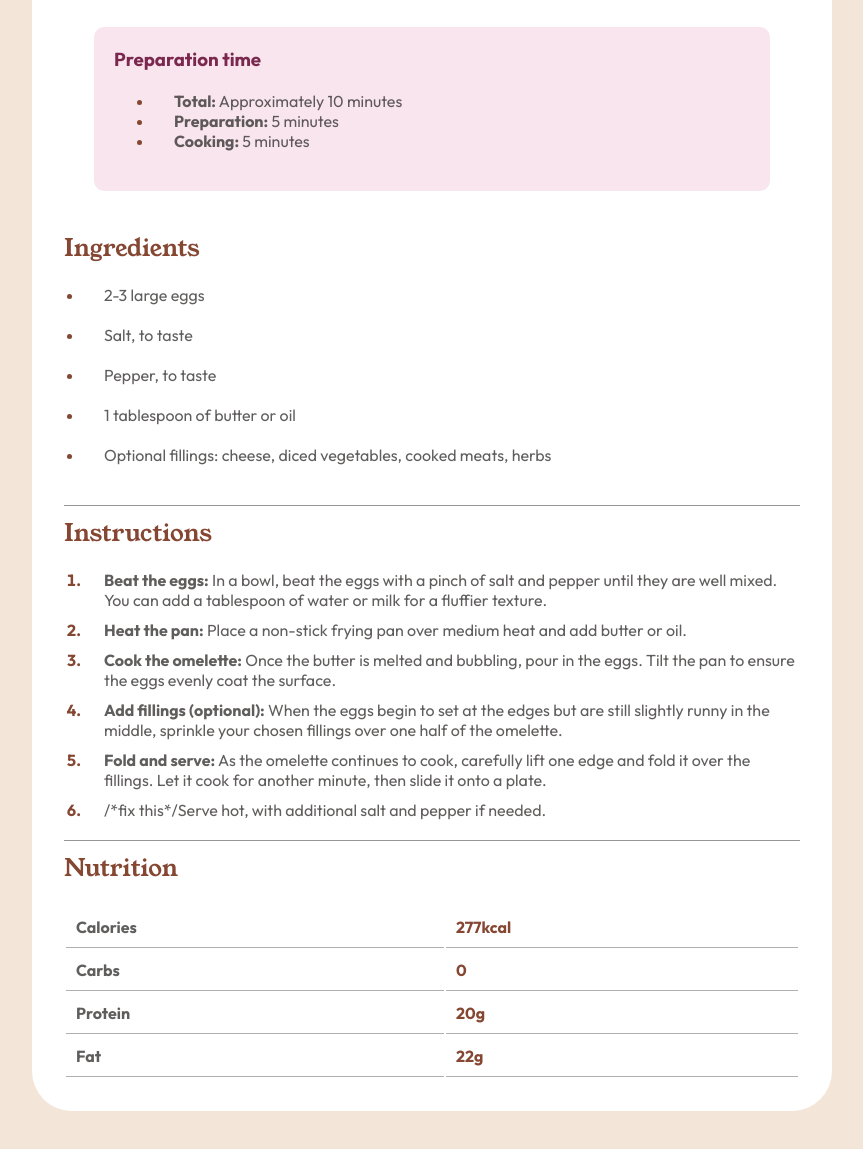
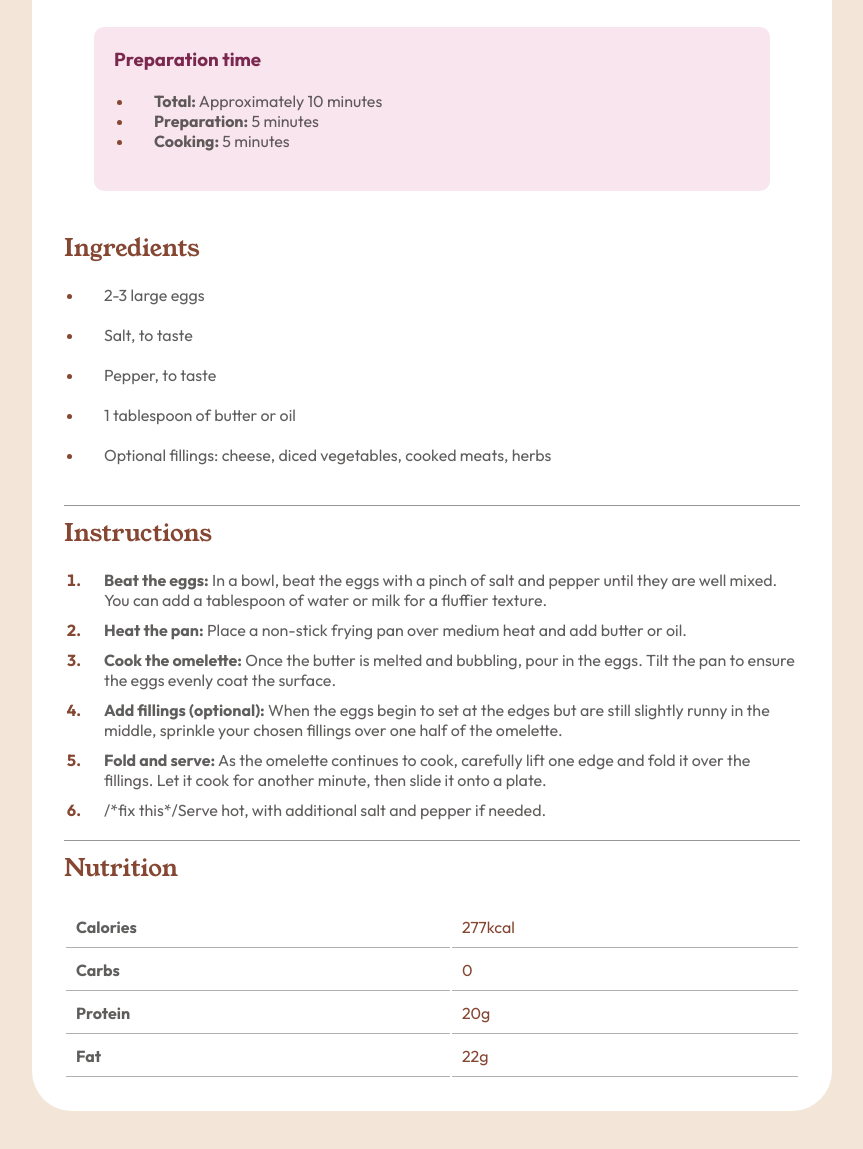
Before and after one commit to AV-DN/Recipe-page, a plain HTML site: page index.html in a window 1280 px wide. Shown: the part 543-1692 px from the top of the page, without its empty margins (208-1071 px from the left). Drawn offline with Linux system fonts and the light colour scheme; a web font is replaced by a local one.

Commit message:
Finished

```diff
--- a/index.html
+++ b/index.html
@@ -57,19 +57,19 @@
     <table class="recipe-nutrition">
       <tr>
         <th class="tab_1">Calories</th>
-        <th class="tab_2">277kcal</th>
+        <td class="tab_2">277kcal</td>
       </tr>
       <tr>
         <th class="tab_1">Carbs</th>
-        <th class="tab_2">0</th>
+        <td class="tab_2">0</td>
       </tr>
       <tr>
         <th class="tab_1">Protein</th>
-        <th class="tab_2">20g</th>
+        <td class="tab_2">20g</td>
       </tr>
       <tr>
         <th class="tab_1">Fat</th>
-        <th class="tab_2">22g</th>
+        <td class="tab_2">22g</td>
       </tr>
     </table>
   </main>
--- a/style.css
+++ b/style.css
@@ -83,7 +83,7 @@ li::marker{
 
 .recipe-preparation ul{
   margin: 20px;
-  padding-left: 20px;
+  padding-left: 0px;
 }
 
 .recipe-ingredients li{
@@ -115,7 +115,7 @@ li::marker{
   color: hsl(14, 45%, 36%);
 }
 
-.recipe-nutrition table, th{
+.recipe-nutrition table, th, td{
   padding: 10px;
   text-align: left;
   border-bottom: rgba(0, 0, 0, 0.308) 1px solid;
```
